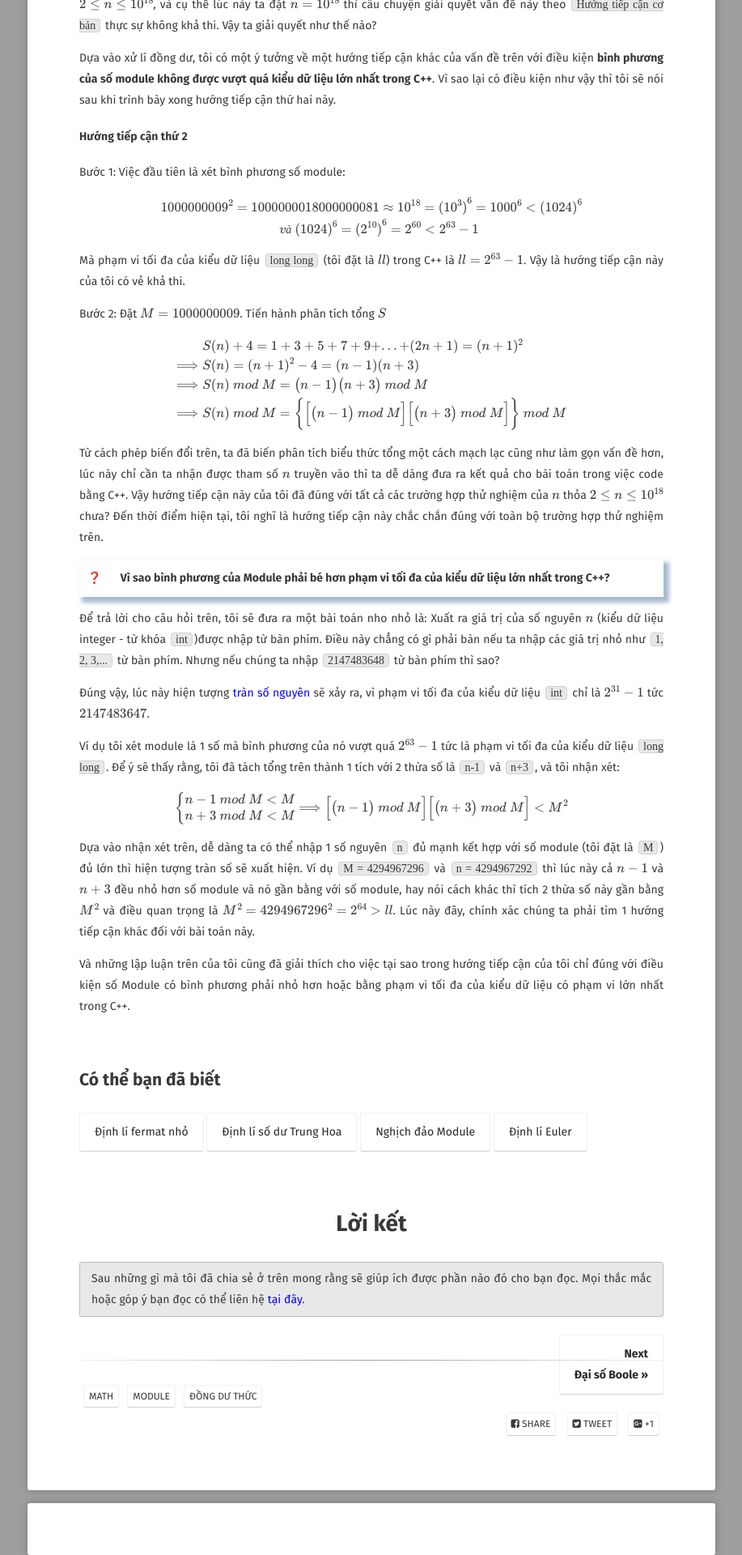
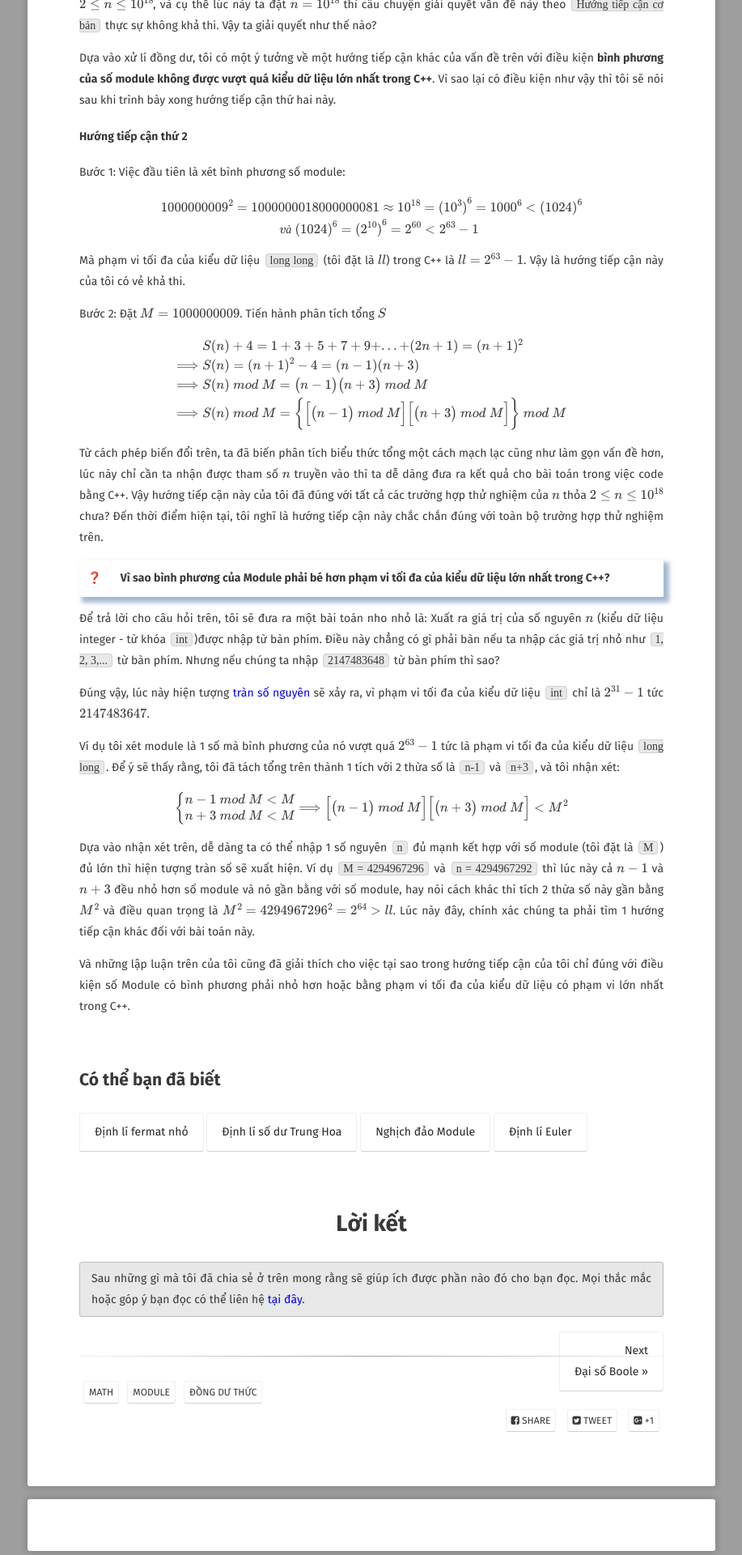
Before and after one commit to hieuhdh/deuteri, a Jekyll site: the page built from _posts/2020-10-15-[Math]-Dong-du-thuc.md, in a window 1280 px wide. Shown: the part 2771-4691 px from the top of the page at 81% size, without its empty margins (181-1098 px from the left). Built offline with Jekyll 4.4.1, drawn with Linux system fonts in a browser that asks for light colours; some web fonts are replaced; formulas are drawn with MathJax 3; comment, search, counter and statistics services are not loaded.

Commit message:
fix something

```diff
--- a/_posts/2020-10-15-[Math]-Dong-du-thuc.md
+++ b/_posts/2020-10-15-[Math]-Dong-du-thuc.md
@@ -229,6 +229,6 @@ Và những lập luận trên của tôi cũng đã giải thích cho việc t
 Sau những gì mà tôi đã chia sẻ ở trên mong rằng sẽ giúp ích được phần nào đó cho bạn đọc. Mọi thắc mắc hoặc góp ý bạn đọc có thể liên hệ <a href="https://hieuhdh.github.io/deuteri/" style="text-decoration: none; color:blue" >tại đây</a>.
 {: .notice}
 
-<h4 align="right">
+<div align="right">
     <div style = "float: right;"><a href="https://hieuhdh.github.io/deuteri/Math-Dai-so-Boole/" class="btn">Next<br> Đại số Boole &raquo;</a></div>
-</h4>
+</div>
```
